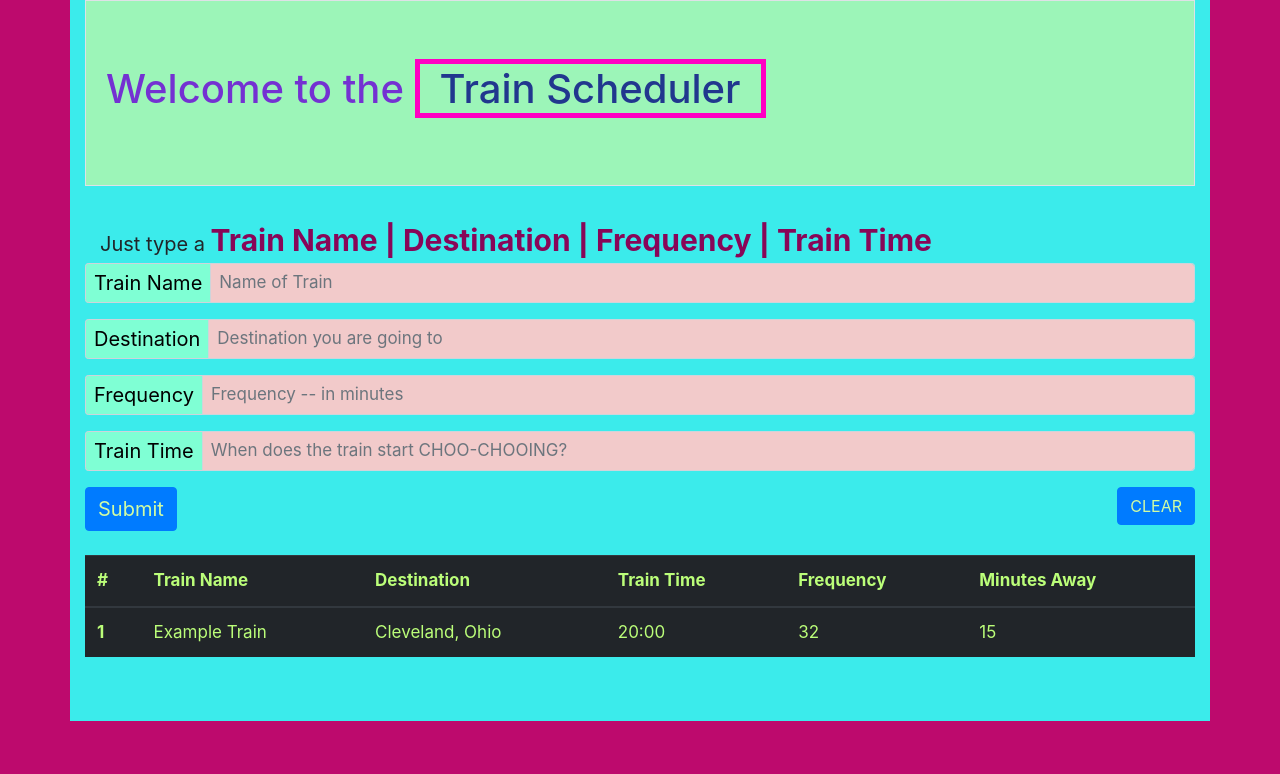
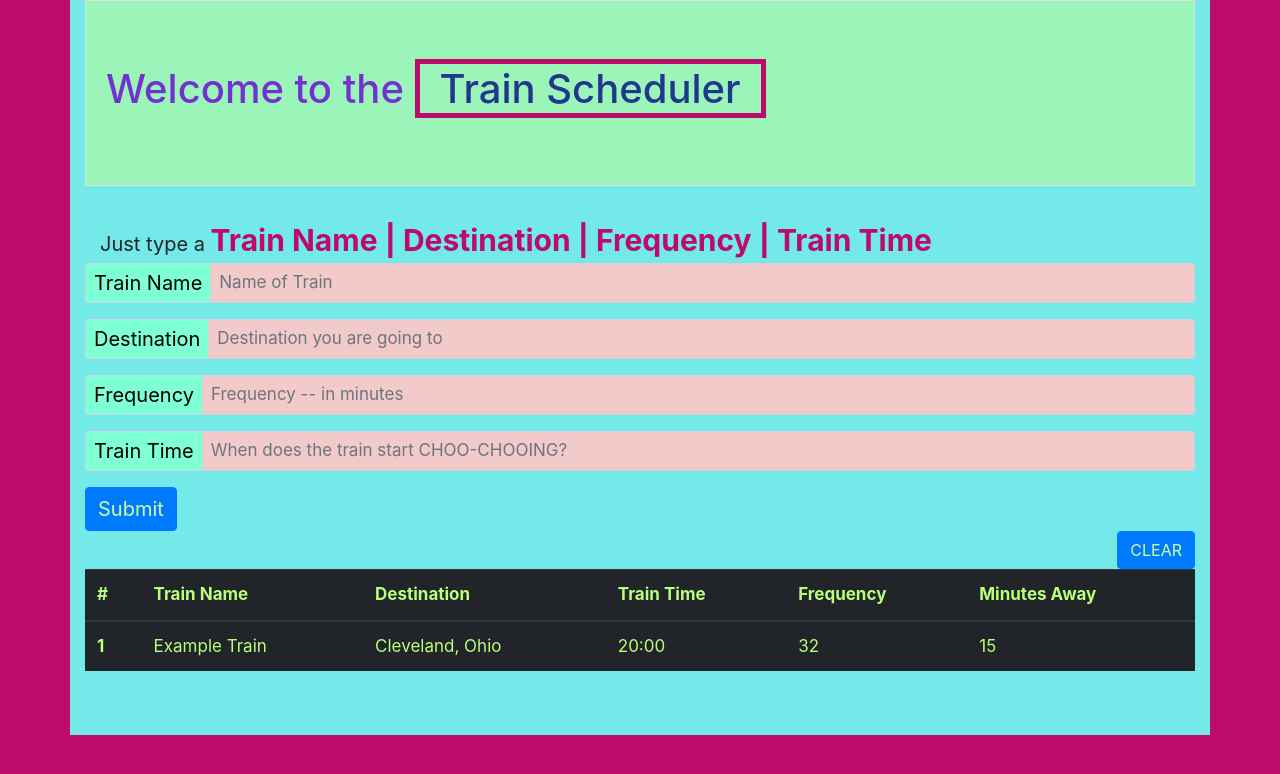
Before and after one commit to ShampooPencil/Train-Scheduler, a plain HTML site: page index.html in a window 1280 px wide. Drawn offline with nearby package versions, Linux system fonts and the light colour scheme; files that its build step writes are made by us from their sources; no server answers; files whose address does not match are found by name.

Commit message:
basically again

```diff
--- a/TrainSched.css
+++ b/TrainSched.css
@@ -3,7 +3,7 @@
     color: rgb(33, 55, 142);
     padding-left: 20px;
     padding-right: 20px;
-    border: 5px solid rgb(255, 0, 195);
+    border: 5px solid rgb(189, 10, 109);
 }
 #Welcome{
     color: rgb(116, 49, 210);
@@ -16,5 +16,5 @@
 }
 #styleSteps{
     font-size: 30px;
-    color: rgb(136, 6, 88);
+    color: rgb(189, 10, 109);;
 }
--- a/index.html
+++ b/index.html
@@ -13,7 +13,7 @@
 </head>
 
 <body style="background-color:  rgb(189, 10, 109);">
-    <div class="container" style="background-color: rgb(59, 235, 235);">
+    <div class="container" style="background-color: rgb(115, 233, 233);">
         <div class="jumbotron jumbotron-fluid border" style="background-color: rgb(156, 245, 184)">
             <h1 class="display-5" id="Welcome">Welcome to the <span id="jumboTrainSched">Train Scheduler</span></h1>
         </div>
@@ -50,12 +50,16 @@
                 <input type="text" class="form-control" id="train_time" placeholder="When does the train start CHOO-CHOOING?" aria-label="Small" aria-describedby="inputGroup-sizing-sm" style="background-color:
                 rgb(242, 202, 202); color: rgb(0, 0, 0); font-size: 17px">
               </div>
-
-              <button type="button" class="btn btn-primary" id="submit" style="color:rgb(208, 252, 164); font-size: 20px">Submit</button>
-              <button type="button" class="btn btn-primary" id="clear" style="color:rgb(208, 252, 164); float: right;">CLEAR</button>
-
+              <div class="chooChoo">
+                <audio id="choo-sound" src="/Users/Shampopencil/Desktop/HomeWorks/homework7/Train-Scheduler/Train_Honk_Horn_Clear-Mike_Koenig-1632487478.wav" type="audio/mpeg"></audio>
+                <button type="button" class="btn btn-primary" id="submit" style="color:rgb(208, 252, 164); font-size: 20px">Submit</button>
+              </div>
+              <div class="trainBrakeSound">
+                <audio id="Brake" src="/Users/Shampopencil/Desktop/HomeWorks/homework7/Train-Scheduler/aaj_0466_TrainWhstl1SFX.mp3" type="audio/mpeg"></audio>
+                <button type="button" class="btn btn-primary" id="clear" style="color:rgb(208, 252, 164); float: right;">CLEAR</button>
+              </div>
         </form>
-        <br />
+        <br/>
         <table class="table table-hover table-dark" style="color:rgb(187, 254, 121);font-size: 17px">
             <thead>
                 <tr>
--- a/trainSched.js
+++ b/trainSched.js
@@ -15,6 +15,7 @@
   var trainData = firebase.database();
 
   $("#submit").on("click", function(){
+    $("#choo-sound")[0].play();
       var trainName = $("#train_name").val().trim();
       var destination = $("#destination").val().trim();
       var trainTime = $("#train_time").val().trim();
@@ -80,6 +81,7 @@ trainData.ref().on("child_added", function(snapshot){
   trainData.ref();*/
 });
 $("#clear").on("click", function() {
+  $("#Brake")[0].play();
   trainData.ref().remove();
   $("#train-rows").empty();
 
```
Also changed, not shown: 3 other files.
